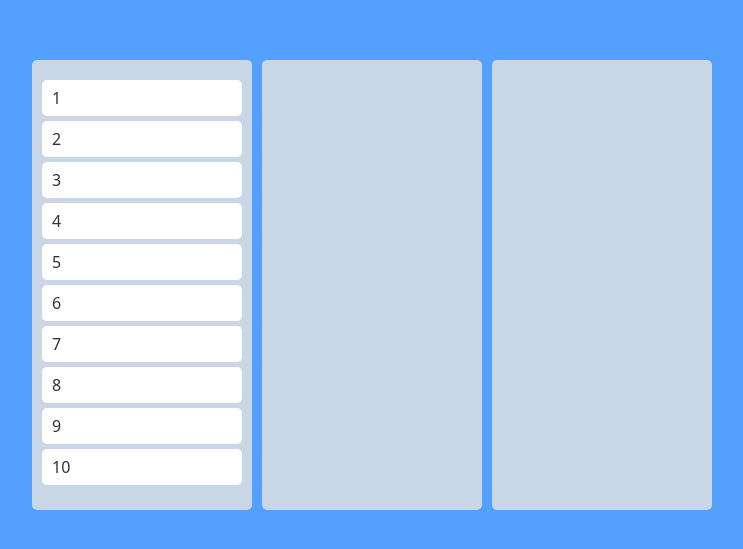
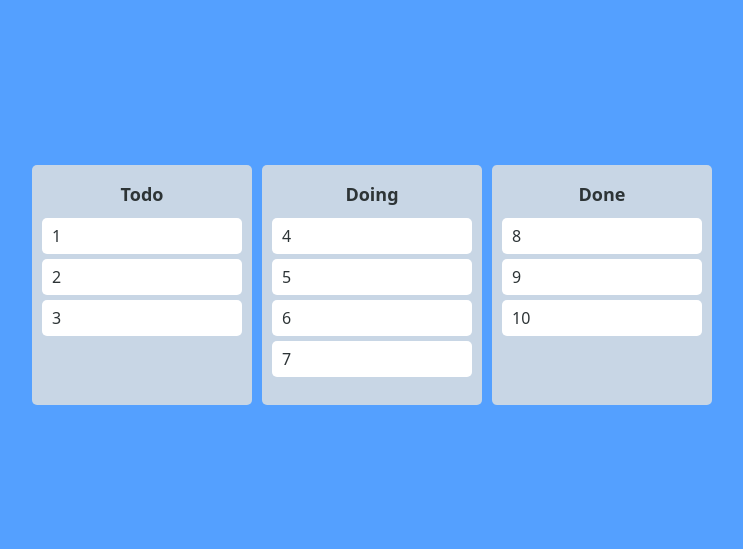
Before and after one commit to jh0152park/ReactJS_Trello, a React (Create React App) app in the folder trello/: page / in a window 1280 px wide. Shown: the part 115-664 px from the top of the page, without its empty margins (268-1011 px from the left). Built offline with nearby package versions, Linux system fonts and the light colour scheme.

Commit message:
create feature to move item at the same board

```diff
--- a/trello/src/App.tsx
+++ b/trello/src/App.tsx
@@ -72,19 +72,23 @@ const Boards = styled.div`
 `;
 
 function App() {
-    const [
-        // { todo: todoList, doing: doingList, done: doneList },
-        actionItem,
-        setActionItemList,
-    ] = useRecoilState(actionItemState);
+    const [actionItem, setActionItemList] = useRecoilState(actionItemState);
 
-    function onDragEnd({ draggableId, destination, source }: DropResult) {
+    function onDragEnd(info: DropResult) {
+        const { source, destination, draggableId } = info;
         if (!destination) return;
 
-        // const copyList = [...todoList];
-        // copyList.splice(source.index, 1);
-        // copyList.splice(destination?.index, 0, draggableId);
-        // setActionItemList({ todo: copyList, doing: doingList, done: doneList });
+        if (source.droppableId === destination.droppableId) {
+            // same board movement
+            const copyList = [...actionItem[source.droppableId]];
+            copyList.splice(source.index, 1);
+            copyList.splice(destination?.index, 0, draggableId);
+
+            setActionItemList({
+                ...actionItem,
+                [source.droppableId]: copyList,
+            });
+        }
     }
 
     return (
--- a/trello/src/atoms.tsx
+++ b/trello/src/atoms.tsx
@@ -7,8 +7,8 @@ interface IActionItemState {
 export const actionItemState = atom<IActionItemState>({
     key: "todo",
     default: {
-        todo: ["1", "2", "3", "4", "5", "6", "7", "8", "9", "10"],
-        doing: [],
-        done: [],
+        Todo: ["1", "2", "3"],
+        Doing: ["4", "5", "6", "7"],
+        Done: ["8", "9", "10"],
     },
 });
--- a/trello/src/components/Board.tsx
+++ b/trello/src/components/Board.tsx
@@ -11,6 +11,13 @@ const Container = styled.div`
     min-height: 200px;
 `;
 
+const Title = styled.h2`
+    text-align: center;
+    font-weight: bold;
+    margin-bottom: 15px;
+    font-size: 18px;
+`;
+
 interface IBoardProps {
     actionItems: string[];
     boardId: string;
@@ -18,9 +25,11 @@ interface IBoardProps {
 
 function Board({ boardId, actionItems }: IBoardProps) {
     return (
+        <Container>
+            <Title>{boardId}</Title>
             <Droppable droppableId={boardId}>
                 {(magic) => (
-                <Container ref={magic.innerRef} {...magic.droppableProps}>
+                    <div ref={magic.innerRef} {...magic.droppableProps}>
                         {actionItems.map((todo, index) => (
                             <DraggableCard
                                 key={todo}
@@ -29,9 +38,10 @@ function Board({ boardId, actionItems }: IBoardProps) {
                             ></DraggableCard>
                         ))}
                         {magic.placeholder}
-                </Container>
+                    </div>
                 )}
             </Droppable>
+        </Container>
     );
 }
 
```
Lines whose indentation alone changed are shown as unchanged.
